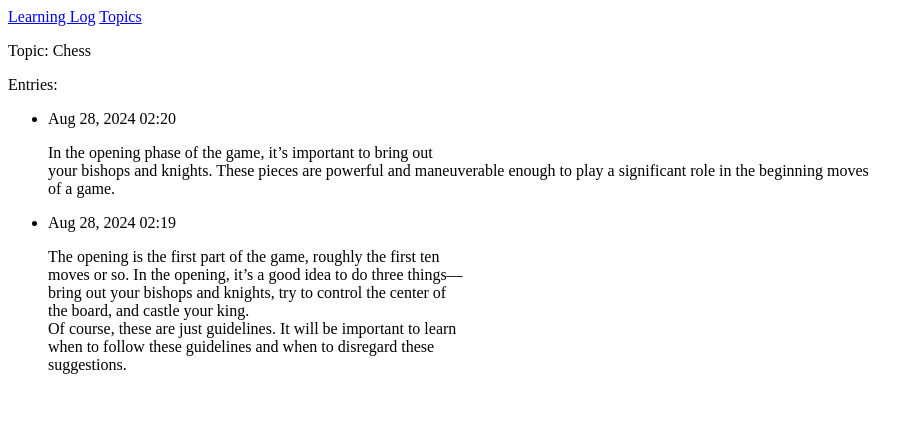
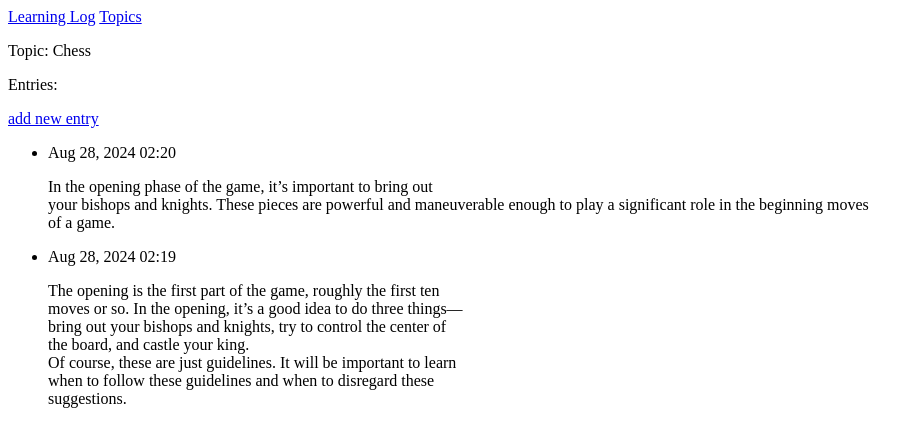
Before and after one commit to Christofer148/learning_log, a Django app: page /topics/1/ in a window 1280 px wide. Shown: the top 447 px of the page, without its empty margins (0-924 px from the left). Run offline with Django 4.2, Linux system fonts and the light colour scheme; data comes from the database, SQL or seed files in the repository.

Commit message:
Adding new_entry and edit_entry routes

```diff
--- a/learning_logs/templates/learning_logs/topic.html
+++ b/learning_logs/templates/learning_logs/topic.html
@@ -4,6 +4,9 @@
 
     <p>Topic: {{ topic }}</p>
     <p>Entries:</p>
+    <p>
+        <a href="{% url 'learning_logs:new_entry' topic.id %}">add new entry</a>
+    </p>
     <ul>
     {% for entry in entries %}
         <li>
--- a/learning_logs/templates/learning_logs/topics.html
+++ b/learning_logs/templates/learning_logs/topics.html
@@ -14,4 +14,6 @@
         {% endfor %}
     </ul>
 
+    <a href="{% url 'learning_logs:new_topic' %}">Add a new topic:</a>
+
 {% endblock content %}
--- a/learning_logs/urls.py
+++ b/learning_logs/urls.py
@@ -11,5 +11,12 @@ urlpatterns = [
     # Show all topics.
     re_path(r'^topics/$', views.topics, name='topics'),
     # Detail page for a single topic
-    re_path(r'^topics/(?P<topic_id>\d+)/$', views.topic, name='topic')
+    re_path(r'^topics/(?P<topic_id>\d+)/$', views.topic, name='topic'),
+    # Page for adding a new topic
+    re_path(r'^new_topic/$', views.new_topic, name='new_topic'),
+    # Page for adding a new entry
+    re_path(r'^new_entry/(?P<topic_id>\d+)/$', views.new_entry, name='new_entry'),
+    # Page for editing an entry
+    re_path(r'^edit_entry/(?P<entry_id>\d+)/$', views.edit_entry,
+            name='edit_entry'),
 ]
--- a/learning_logs/views.py
+++ b/learning_logs/views.py
@@ -1,6 +1,9 @@
 from django.shortcuts import render
+from django.http import HttpResponseRedirect
+from django.urls import reverse
 
-from .models import Topic
+from .models import Topic, Entry
+from .forms import TopicForm, EntryForm
 
 def index(request):
     """The home page for Learning Log"""
@@ -18,3 +21,59 @@ def topic(request, topic_id):
     entries = topic.entry_set.order_by('-date_added')
     context = {'topic': topic, 'entries': entries}
     return render(request, 'learning_logs/topic.html', context)
+
+def new_topic(request):
+    """Add a new topic."""
+    if request.method != 'POST':
+        # No data submitted; create a blank form.
+        form = TopicForm()
+    else:
+        # POST data submitted; precess data.
+        form = TopicForm(request.POST)
+        if form.is_valid():
+            form.save()
+            return HttpResponseRedirect(reverse('learning_logs:topics'))
+
+    context = {'form': form}
+    return render(request, 'learning_logs/new_topic.html', context)
+
+def new_entry(request, topic_id):
+    """Add a new entry for a particular topic."""
+    topic = Topic.objects.get(id=topic_id)
+
+    if request.method != 'POST':
+        # No data submitted; create a blank form.
+        form = EntryForm()
+    else:
+        # POST data submitted; process data.
+        form = EntryForm(data=request.POST)
+        if form.is_valid():
+            new_entry = form.save(commit=False)
+            new_entry.topic = topic
+            new_entry.save()
+            return HttpResponseRedirect(reverse('learning_logs:topic',
+                                                args=[topic_id]))
+
+    context = {'topic': topic, 'form': form}
+    return render(request, 'learning_logs/new_entry.html', context)
+
+def edit_entry(request, entry_id):
+    """Edit an existing entry."""
+    entry = Entry.objects.get(id=entry_id)
+    topic = entry.topic
+
+    if request.method != 'POST':
+        # Initial request; pre-fill form with the current entry.
+        form = EntryForm(instance=entry)
+    else:
+        # POST data submitted; process data.
+        form = EntryForm(instance=entry, data=request.POST)
+        if form.is_valid():
+            form.save()
+            return HttpResponseRedirect(reverse('learning_logs:topic',
+                                                args=[topic.id]))
+
+    context = {'entry': entry, 'topic': topic, 'form': form}
+    return render(request, 'learning_logs/edit_entry.html', context)
+
+###### 469
```
Also changed, not shown: learning_logs/forms.py (added, +16 -0 lines), learning_logs/templates/learning_logs/edit_entry.html (added, +15 -0 lines), learning_logs/templates/learning_logs/new_entry.html (added, +14 -0 lines), learning_logs/templates/learning_logs/new_topic.html (added, +11 -0 lines).
